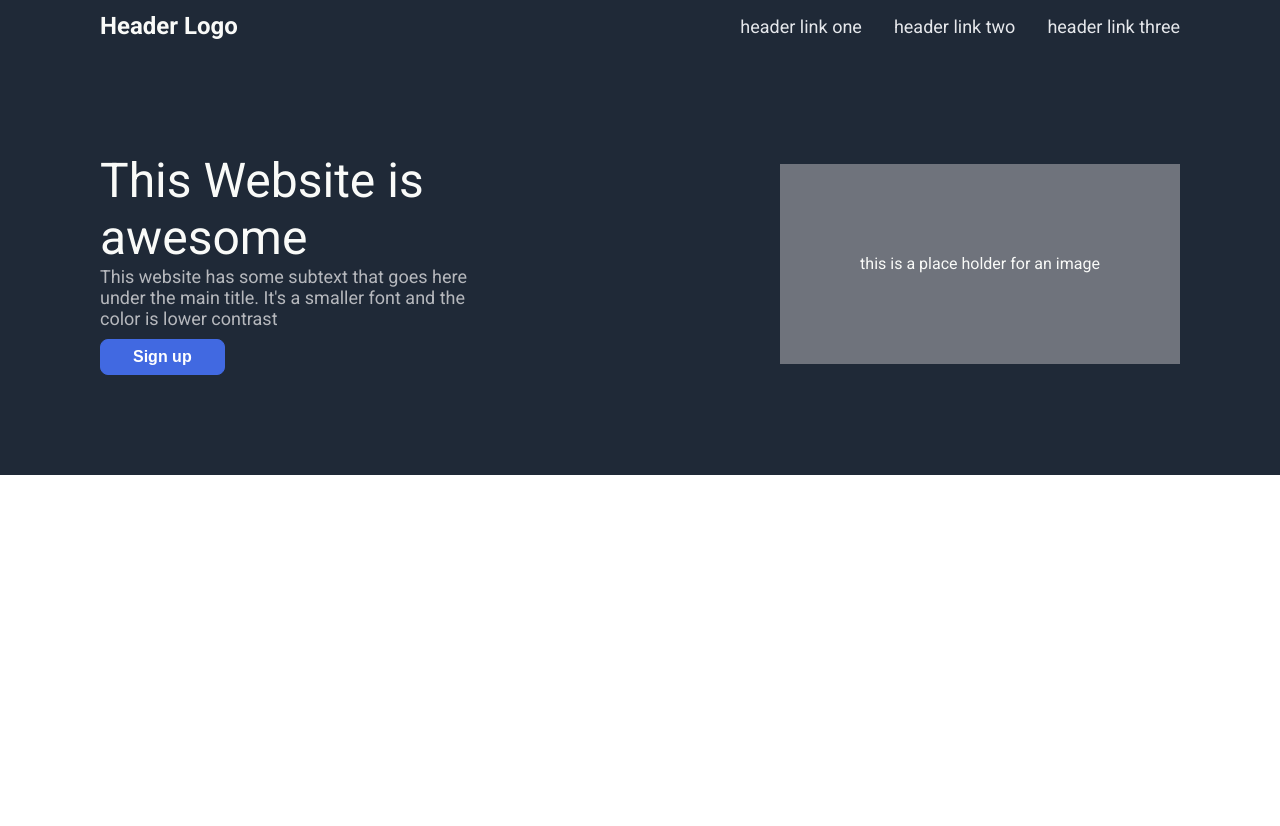
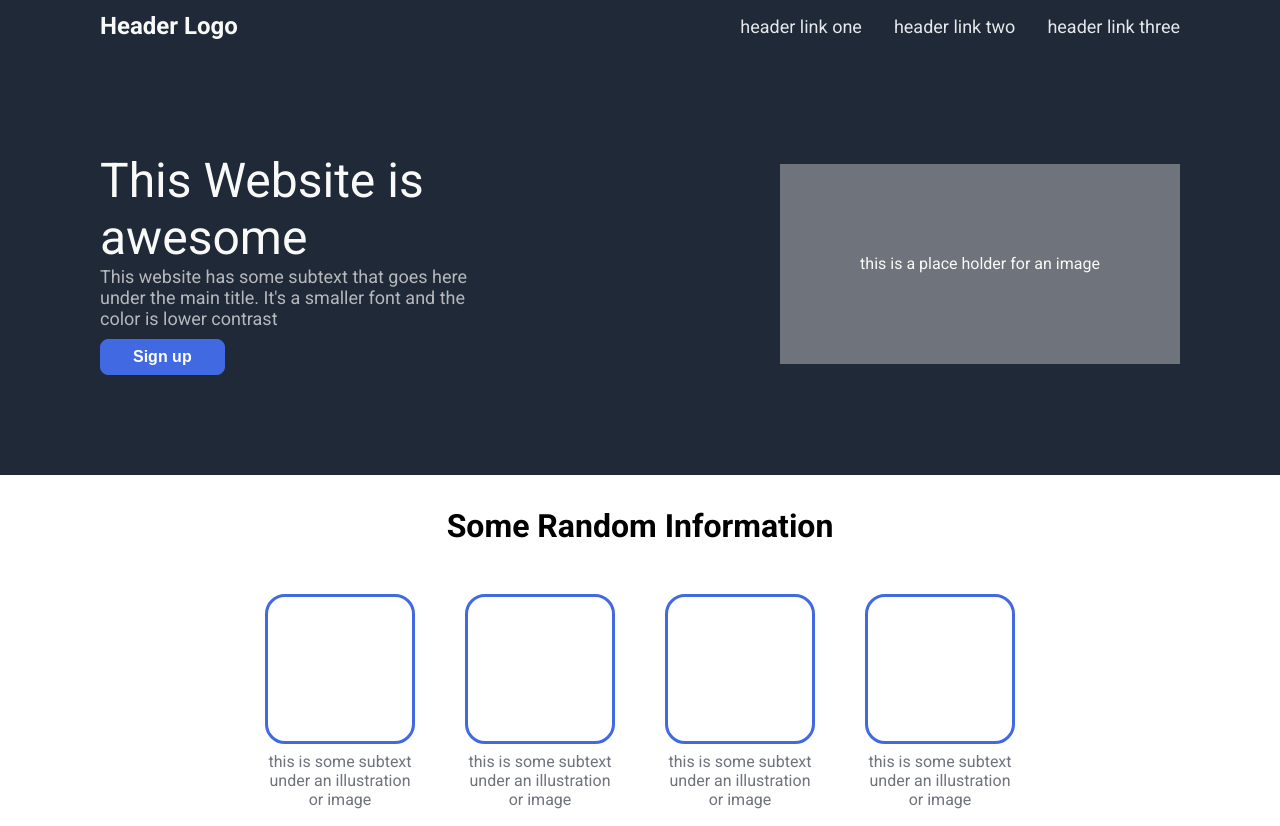
Before and after one commit to jus476/landing-page, a plain HTML site: page index.html in a window 1280 px wide. Before the commit the page ends 800 px from the top, so only its background shows below. Drawn offline with Linux system fonts and the light colour scheme.

Commit message:
Add additional information section

```diff
--- a/css/style.css
+++ b/css/style.css
@@ -7,6 +7,7 @@ body {
   font-family: Roboto, sans-serif;
 }
 
+/* Header section styling */
 .links {
   list-style: none;
   display: flex;
@@ -35,14 +36,7 @@ a {
   padding: 12px 100px;
 }
 
-/* .content {
-  flex: 1;
-  display: flex;
-  flex-direction: column;
-  justify-content: center;
-  padding: 12px 100px;
-} */
-
+/* Site information styling */
 .site-info {
   background: #1F2937;
   padding: 100px;
@@ -93,3 +87,37 @@ button.sign-up {
   width: 400px;
   flex-shrink: 1;
 }
+
+/* Additional information section styling */
+.section-title {
+  text-align: center;
+  font-size: 32px;
+  font-weight: bold;
+  margin: 32px;
+}
+
+.additional-info {
+  display: flex;
+  align-items: center;
+  justify-content: center;
+  padding: 12px 100px;
+}
+
+.content {
+  width: 150px;
+  margin: 5px 25px;
+}
+
+.holder {
+  box-sizing: border-box;
+  border-radius: 20px;
+  border: 3px solid royalblue;
+  width: 150px;
+  height: 150px;
+}
+
+.text {
+  text-align: center;
+  color: #6f737C;
+  margin-top: 8px;
+}
--- a/index.html
+++ b/index.html
@@ -32,7 +32,35 @@
         this is a place holder for an image
       </div>
     </div>
-    <div class="content">
+    <div class="section-title">Some Random Information</div>
+    <div class="additional-info">
+      <div class="content">
+        <div class="holder"></div>
+        <div class="text">
+          this is some subtext under an illustration or image
+        </div>
+      </div>
+
+      <div class="content">
+        <div class="holder"></div>
+        <div class="text">
+          this is some subtext under an illustration or image
+        </div>
+      </div>
+
+      <div class="content">
+        <div class="holder"></div>
+        <div class="text">
+          this is some subtext under an illustration or image
+        </div>
+      </div>
+
+      <div class="content">
+        <div class="holder"></div>
+        <div class="text">
+          this is some subtext under an illustration or image
+        </div>
+      </div>
     </div>
 
     <div class="footer">
```
